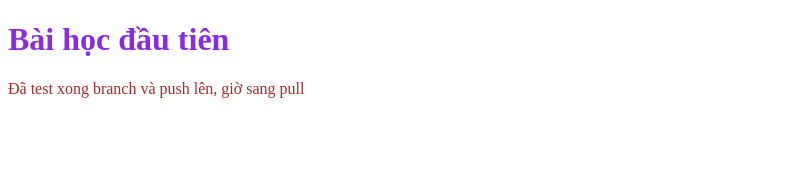
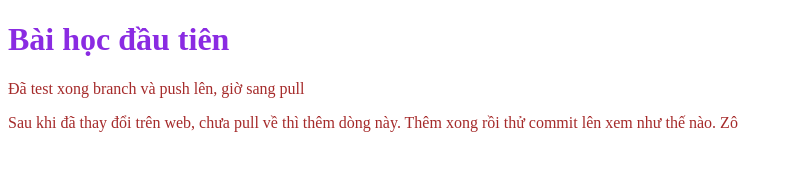
Before and after one commit to KhanhHa2801/baitap, a plain HTML site: page index.html in a window 1280 px wide. Shown: the whole page, without its empty margins (0-793 px from the left). Drawn offline with Linux system fonts and the light colour scheme.

Commit message:
commit file html de thu xem xung dot khi da sua o web ma chua pull ve

```diff
--- a/index.html
+++ b/index.html
@@ -14,6 +14,7 @@
         </div>
         <div class="body">
             <p>Đã test xong branch và push lên, giờ sang pull</p>
+            <p>Sau khi đã thay đổi trên web, chưa pull về thì thêm dòng này. Thêm xong rồi thử commit lên xem như thế nào. Zô</p>
         </div>
         <div class="footer">
 
```
